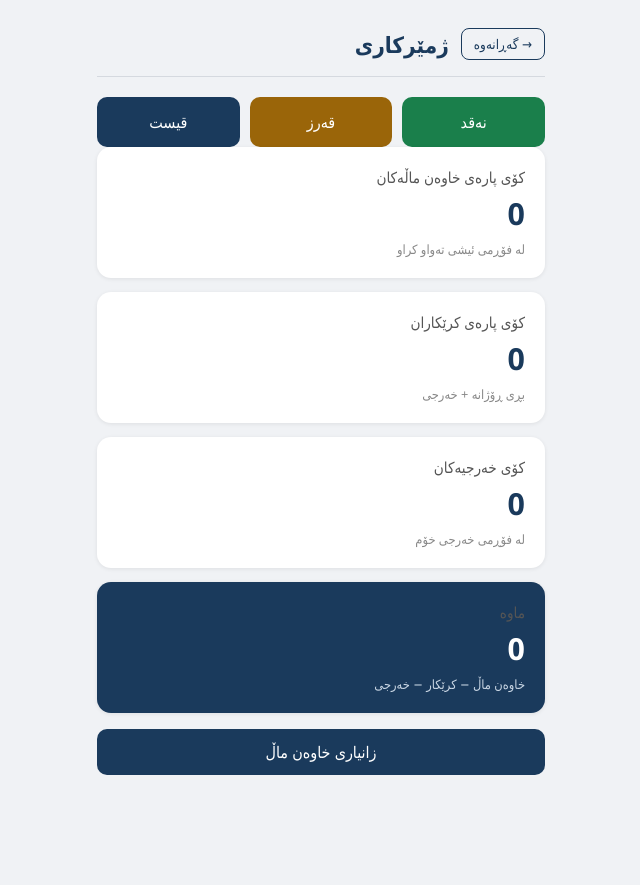
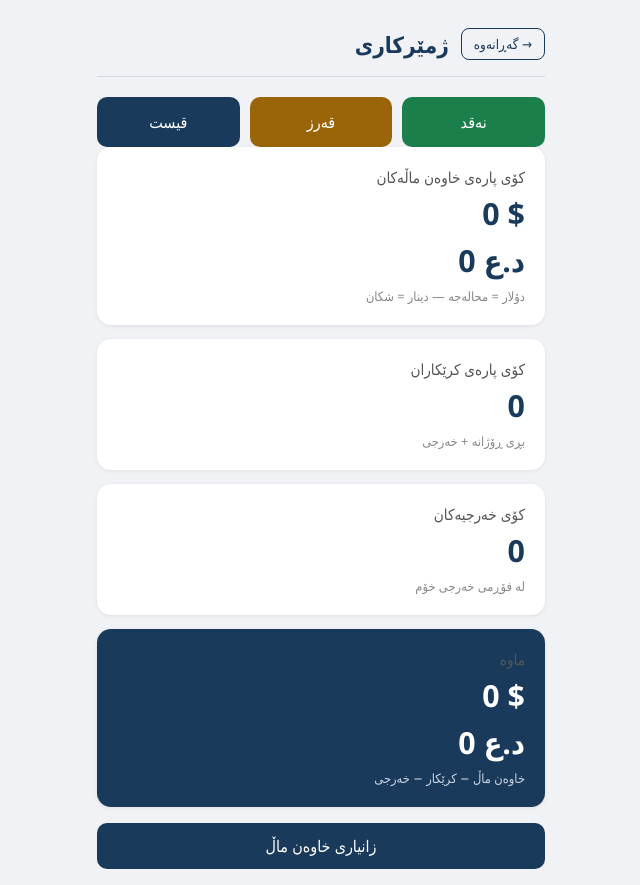
Before and after one commit to nabubakr2-ship-it/briyan-app, a plain HTML site: page calc.html in a window 1280 px wide. Shown: the whole page, without its empty margins (319-959 px from the left). Before the commit the page ends 800 px from the top, so only its background shows below. Drawn offline with Linux system fonts and the light colour scheme; no server answers; sample sign-in values are in the browser's storage.

Commit message:
split currency totals calc.html

```diff
--- a/calc.html
+++ b/calc.html
@@ -24,8 +24,9 @@
       <div class="calc-grid">
         <div class="calc-card">
           <span class="calc-label">کۆی پارەی خاوەن ماڵەکان</span>
-          <strong class="calc-value" id="ownersTotal">0</strong>
-          <span class="calc-sub">لە فۆڕمی ئیشی تەواو کراو</span>
+          <strong class="calc-value"><span id="ownersTotalUsd">0</span> $</strong>
+          <strong class="calc-value"><span id="ownersTotalIqd">0</span> د.ع</strong>
+          <span class="calc-sub">دۆلار = محالەجە — دینار = شکان</span>
         </div>
         <div class="calc-card">
           <span class="calc-label">کۆی پارەی کرێکاران</span>
@@ -39,7 +40,8 @@
         </div>
         <div class="calc-card highlight">
           <span class="calc-label">ماوە</span>
-          <strong class="calc-value" id="remaining">0</strong>
+          <strong class="calc-value"><span id="remainingUsd">0</span> $</strong>
+          <strong class="calc-value"><span id="remainingIqd">0</span> د.ع</strong>
           <span class="calc-sub">خاوەن ماڵ − کرێکار − خەرجی</span>
         </div>
       </div>
```
